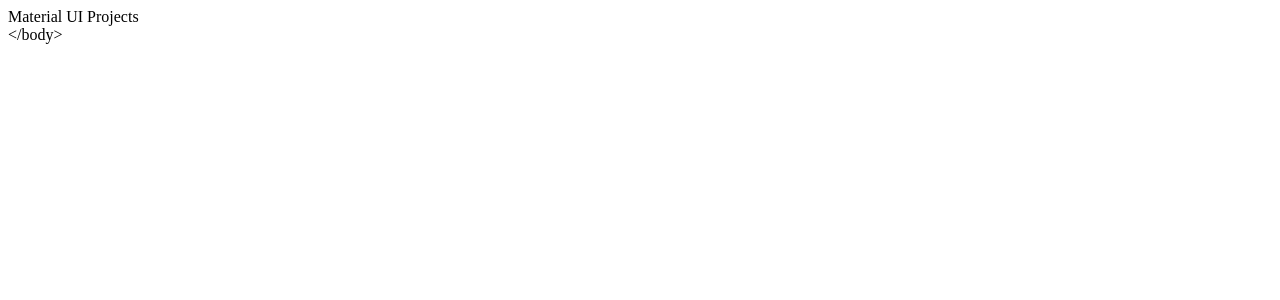
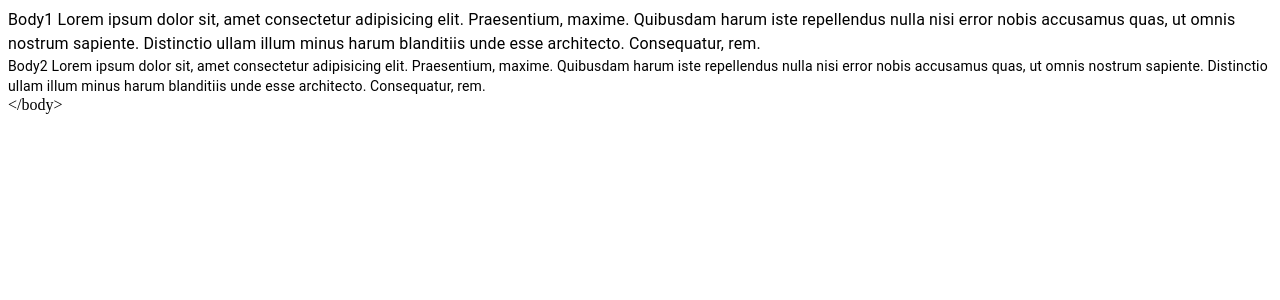
Before and after one commit to furkansylu97/MaterialUiProjects, a React (Vite) app in the folder MaterialUiProjects/: page / in a window 1280 px wide. Shown: the top 300 px of the page. Built offline with nearby package versions, Linux system fonts and the light colour scheme.

Commit message:
Typography variant works were performed

```diff
--- a/MaterialUiProjects/src/App.tsx
+++ b/MaterialUiProjects/src/App.tsx
@@ -1,9 +1,10 @@
 import './App.css'
+import { LessonTypography } from './components/LessonTypography'
 
 function App() {
   return (
     <>
-      Material UI Projects
+      <LessonTypography />
     </>
   )
 }
--- /dev/null
+++ b/MaterialUiProjects/src/components/LessonTypography.tsx
@@ -0,0 +1,10 @@
+import { Typography } from '@mui/material';
+
+export const LessonTypography = () => {
+  return (
+    <div>
+        <Typography variant='body1'>Body1 Lorem ipsum dolor sit, amet consectetur adipisicing elit. Praesentium, maxime. Quibusdam harum iste repellendus nulla nisi error nobis accusamus quas, ut omnis nostrum sapiente. Distinctio ullam illum minus harum blanditiis unde esse architecto. Consequatur, rem.</Typography>
+        <Typography variant='body2'>Body2 Lorem ipsum dolor sit, amet consectetur adipisicing elit. Praesentium, maxime. Quibusdam harum iste repellendus nulla nisi error nobis accusamus quas, ut omnis nostrum sapiente. Distinctio ullam illum minus harum blanditiis unde esse architecto. Consequatur, rem.</Typography>
+    </div>
+  )
+}
```
